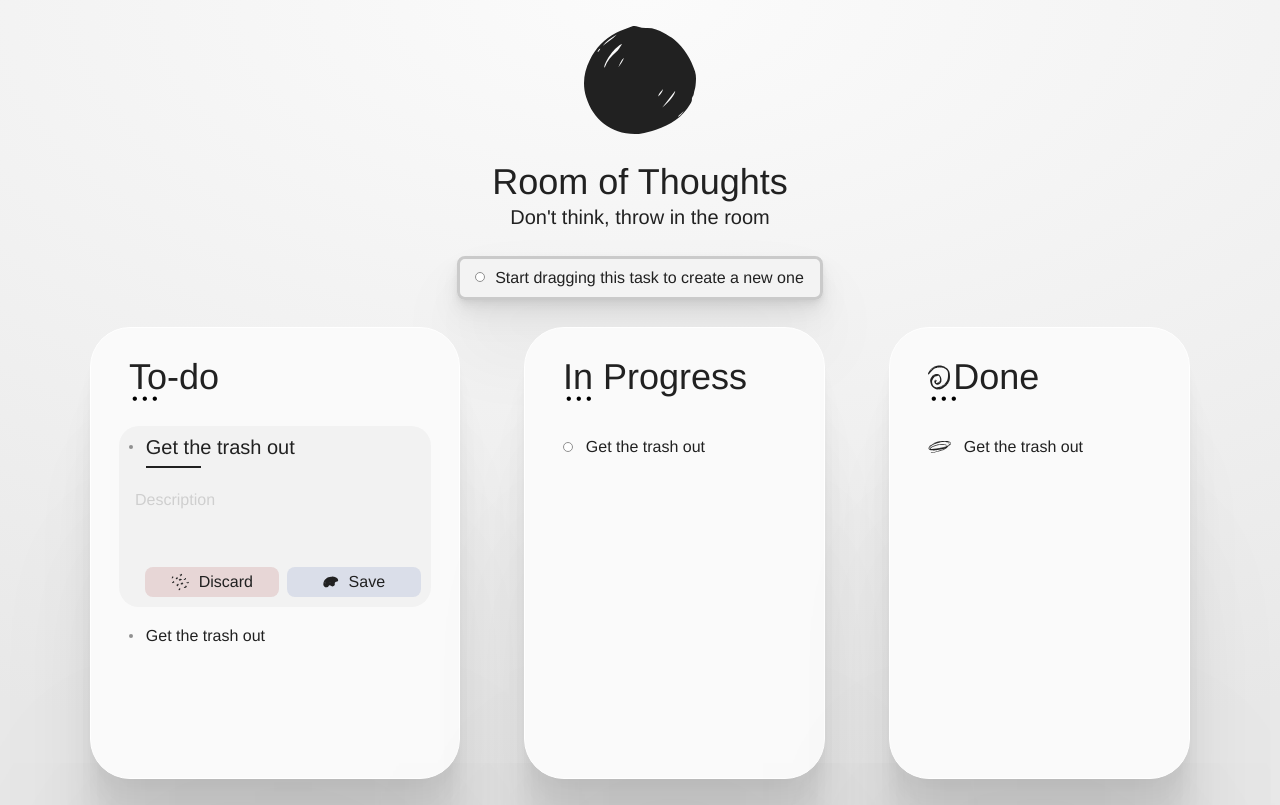
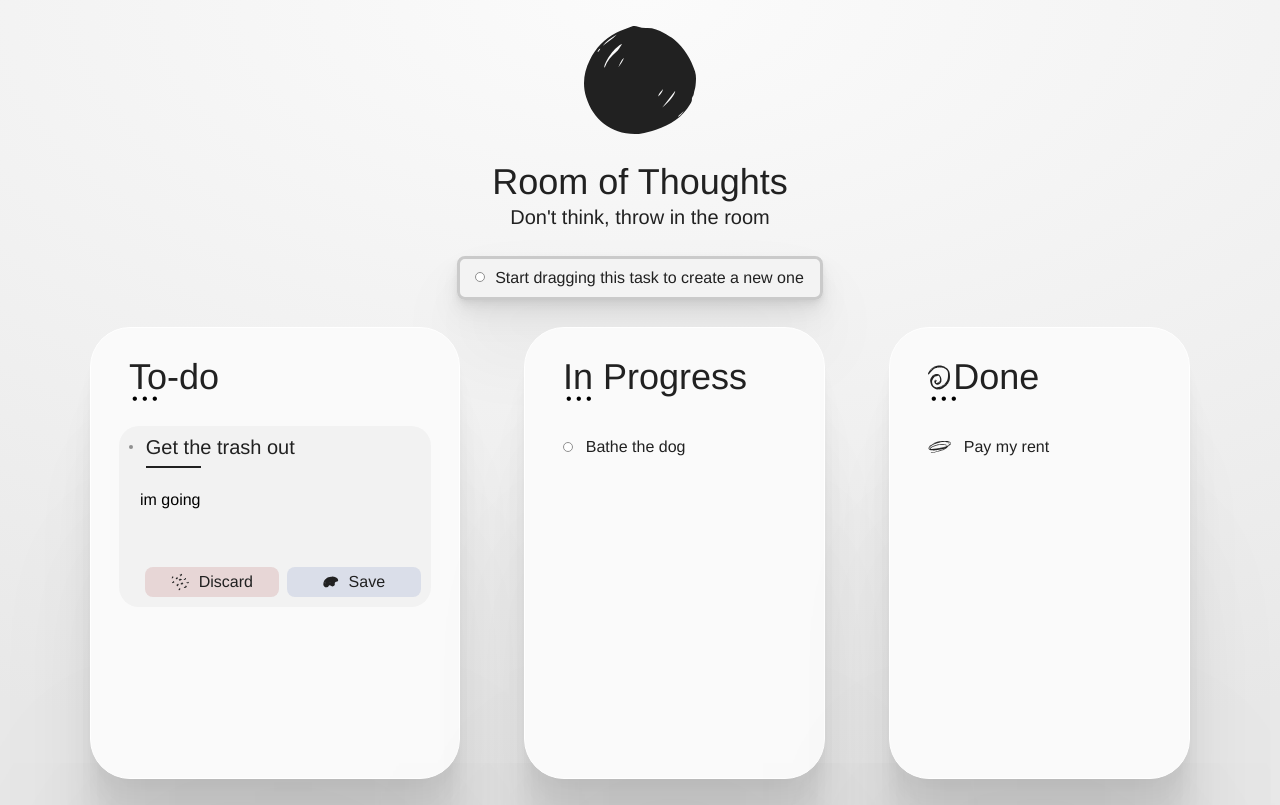
Before and after one commit to Jonorusc/to-do-list, a React (Create React App) app: page / in a window 1280 px wide. Built offline with nearby package versions, Linux system fonts and the light colour scheme.

Commit message:
dragging

```diff
--- a/src/App.jsx
+++ b/src/App.jsx
@@ -1,82 +1,81 @@
-import { Body, Flex, FlexColumn, Columns, ShadowBox, Htitle, Title, Text, Card, CardHead, CardBody, CardItem, Indicator, CardArea, CardBtn, CardFlex } from "./components/styles"
-import Logo from "./medias/svg/logo.svg"
-import Todo from "./medias/svg/todo.svg"
-import Discard from "./medias/svg/discard.svg"
-import Save from "./medias/svg/save.svg"
-import Done from "./medias/svg/done.svg"
+import { Body, FlexColumn, Columns, ShadowBox, Htitle, Title, Text } from "./components/styles"
+import { $columns, $items } from "./data/data"
+
+import React, { useRef, useState } from "react"
+import Todo from "./components/Todo"
+
+import Brand from "./medias/svg/brand.svg"
 
 function App() {
+  const [items, setItems] = useState($items)
+  const [columns, setColumns] = useState($columns)
+  const [description, setDescription] = useState("")
+  const columnRef = useRef()
+  const [dragging, setDragging] = useState(false)
+
+  const dragStart = e => {
+    setDragging(e.target)
+  }
+
+  const onDrag = e => {
+
+  }
+
+  const dragEnter = e => {
+  }
+
+  const dragLeave = e => {
+  }
+
+  const targetDragOver = e => {
+    e.preventDefault();
+  }
+
+  const targetDragEnter = e => {
+
+  }
+
+  const targetDragLeave = e => {
+    e.target.style.transform = "unset"
+  }
+
+  const targetDrop = e => {
+    e.preventDefault();
+    // dragging.parentNode.removeChild(dragging);
+    // chamar nova task aqui
+    columnRef.current.childNodes.forEach((card) => {
+      console.log(card)
+     if(e.target.contains(card) || e.target.contains(card.firstElementChild)) {
+       console.log('nova task')
+        e.target.style.backgroundColor = "#f2f2f245"
+     }
+    })
+
+  }
+
   return (
     <Body>
-      <img src={Logo} title="logo" alt="logo" />
+      <img src={Brand} title="Brand" alt="Brand" />
       <FlexColumn>
         <Htitle>Room of Thoughts</Htitle>
         <Title>Don't think, throw in the room</Title>
       </FlexColumn>
-      <ShadowBox>
+      <ShadowBox draggable="true" onDrag={onDrag} onDragStart={dragStart} onDragEnter={dragEnter} onDragLeave={dragLeave}>
         <Text>Start dragging this task to create a new one</Text>
       </ShadowBox>
-      <Columns>
-        {/* To-do */}
-        <Card>
-          <CardHead>
-            <Htitle>To-do</Htitle>
-          </CardHead>
-          <CardBody>
-            <CardItem active>
-              <CardFlex gap="0.8rem">
-                <Indicator size="4px" filled="#909090" />
-                <Text active>Get the trash out</Text>
-              </CardFlex>
-              <CardArea></CardArea>
-              <CardFlex gap="0.5rem" style={{ marginLeft: "16px" }}>
-                <CardBtn discard>
-                  <img src={Discard} alt="Discard changes" />
-                  <Text>Discard</Text>
-                </CardBtn>
-                <CardBtn>
-                  <img src={Save} alt="Save changes" />
-                  <Text>Save</Text>
-                </CardBtn>
-              </CardFlex>
-            </CardItem>
-            <CardItem>
-              <CardFlex gap="0.8rem">
-                <Indicator size="4px" filled="#909090" />
-                <Text>Get the trash out</Text>
-              </CardFlex>
-            </CardItem>
-          </CardBody>
-        </Card>
-        {/* In Progress */}
-        <Card>
-          <CardHead>
-            <Htitle>In Progress</Htitle>
-          </CardHead>
-          <CardBody>
-            <CardItem>
-              <CardFlex gap="0.8rem">
-                <Indicator size="8px" filled="#ffffff" inprogress />
-                <Text>Get the trash out</Text>
-              </CardFlex>
-            </CardItem>
-          </CardBody>
-        </Card>
-        {/* Done */}
-        <Card>
-          <CardHead>
-            <img src={Todo} title="Tasks you've already done" alt="Tasks you've already done" />
-            <Htitle>Done</Htitle>
-          </CardHead>
-          <CardBody>
-            <CardItem>
-              <CardFlex gap="0.8rem">
-                <img src={Done} alt="Well done" />
-                <Text>Get the trash out</Text>
-              </CardFlex>
-            </CardItem>
-          </CardBody>
-        </Card>
+      <Columns ref={columnRef} onDragOver={targetDragOver} onDrop={targetDrop} onDragEnter={targetDragEnter} onDragLeave={targetDragLeave}>
+        {columns.map((col, i) => {
+          const tasks = (_) => items.filter((item) => item.status === col.id)
+          return (
+            <Todo
+              key={col.id} tasks={tasks()}
+              column={col}
+              setItems={setItems}
+              setDescription={setDescription}
+            />
+          )
+
+        })}
       </Columns>
     </Body>
   )
--- /dev/null
+++ b/src/components/Todo.jsx
@@ -0,0 +1,24 @@
+import {  Htitle,Card, CardHead, CardBody } from "./styles"
+import TodoItem from "./TodoItem"
+import React, {  useRef } from "react"
+
+
+export default function Todo({ tasks, column, setItems, setDescription }) {
+  return (
+    <Card>
+      <CardHead>
+        {column.brand !== null ? <img src={column.brand.head} title="Tasks you've already done" alt="Tasks you've already done" /> : null}
+        <Htitle>{column.name}</Htitle>
+      </CardHead>
+      <CardBody>
+        {tasks.map((task, i) => {
+          return (
+            <React.Fragment key={i}>
+              <TodoItem task={task} column={column} setItems={setItems} setDescription={setDescription} />
+            </React.Fragment>
+          )
+        })}
+      </CardBody>
+    </Card>
+  )
+}
--- /dev/null
+++ b/src/components/TodoItem.jsx
@@ -0,0 +1,34 @@
+import { Text, CardItem, Indicator, CardArea, CardBtn, CardFlex } from "./styles"
+import React from "react"
+import Save from "../medias/svg/save.svg"
+import Discard from "../medias/svg/discard.svg"
+
+export default function TodoItem({ task, column, setItems, setDescription }) {
+  return (
+    <CardItem active={task.active}>
+      <CardFlex gap="0.8rem">
+        {!column.indicator.done ? (
+          <Indicator size={column.indicator.size} filled={column.indicator.filled} inprogress={column.indicator.inprogress} />
+        ) : (
+          <img src={column.indicator.brand} title={column.indicator.msg} alt={column.indicator.msg} />
+        )}
+        <Text active={task.active}>{task.title}</Text>
+      </CardFlex>
+      {task.active ? (
+        <>
+          <CardArea defaultValue={task.description} onChange={(e) => setDescription(e.target.value)}></CardArea>
+          <CardFlex gap="0.5rem" style={{ marginLeft: "16px" }}>
+            <CardBtn discard>
+              <img src={Discard} alt="Discard changes" />
+              <Text>Discard</Text>
+            </CardBtn>
+            <CardBtn>
+              <img src={Save} alt="Save changes" />
+              <Text>Save</Text>
+            </CardBtn>
+          </CardFlex>
+        </>
+      ) : null}
+    </CardItem>
+  )
+}
--- a/src/components/styles.js
+++ b/src/components/styles.js
@@ -160,7 +160,6 @@ export const CardItem = styled(FlexColumn)`
   background-color: ${(props) => (props.active ? "#f2f2f2" : "transparent")};
   border-radius: ${(props) => (props.active ? "20px" : "none")};
   transition: all 0.3s;
-
 `
 
 export const Indicator = styled.div`
@@ -178,7 +177,7 @@ export const CardArea = styled.textarea.attrs({
   placeholder: "Description",
 })`
   margin-top: 20px;
-  margin-left: 16px;
+  margin-left: 21px;
   border: none;
   resize: none;
   max-width: 345px;
@@ -204,11 +203,11 @@ export const CardBtn = styled.button`
   height: 30px;
   width: 134px;
   justify-content: center;
-  transition: all .3s;
-  background-color: ${props => (props.discard ? "#E7D6D6" : "#DADEE9")};
+  transition: all 0.3s;
+  background-color: ${(props) => (props.discard ? "#E7D6D6" : "#DADEE9")};
   cursor: pointer;
   &:hover {
-    background-color: ${props => (props.discard ? "#E7D6D670" : "#DADEE970")};
+    background-color: ${(props) => (props.discard ? "#E7D6D670" : "#DADEE970")};
   }
   &:active {
     transform: scale(0.99);
--- /dev/null
+++ b/src/data/data.js
@@ -0,0 +1,69 @@
+import Todo from "../medias/svg/todo.svg"
+import Done from "../medias/svg/done.svg"
+
+export const $columns = [
+  {
+    id: 0,
+    name: 'To-do',
+    brand: null,
+    indicator: {
+      size: '4px',
+      filled: '#909090',
+      brand: null,
+      inprogress: false,
+      done: false,
+    }
+  },
+  {
+    id: 1,
+    name: 'In Progress',
+    brand: null,
+    indicator: {
+      size: '8px',
+      filled: '#ffffff',
+      brand: null,
+      inprogress: true,
+      done: false,
+    }
+  },
+  {
+    id: 2,
+    name: 'Done',
+    brand: {
+      head: Todo,
+      item: 'Done',
+      msg: "Tasks you've already done",
+    },
+    indicator: {
+      size: '',
+      filled: '',
+      brand: Done,
+      inprogress: false,
+      done: true,
+    }
+  }
+]
+
+export const $items = [
+  {
+    id: 0,
+    status: 0,
+    active: true,
+    title: 'Get the trash out',
+    description: 'im going',
+  },
+  {
+    id: 1,
+    status: 1,
+    active: false,
+    title: 'Bathe the dog',
+    description: 'My dog is crazy!',
+  },
+  {
+    id: 2,
+    status: 2,
+    active: false,
+    title: 'Pay my rent',
+    description: 'The best day',
+  },
+]
```
Also changed, not shown: src/medias/svg/brand.svg (renamed from src/medias/svg/logo.svg), 1 other file (tests, documents, lock files or other folders).
